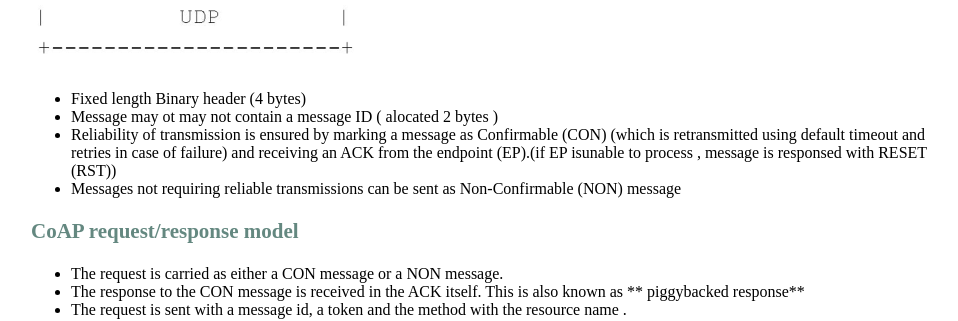
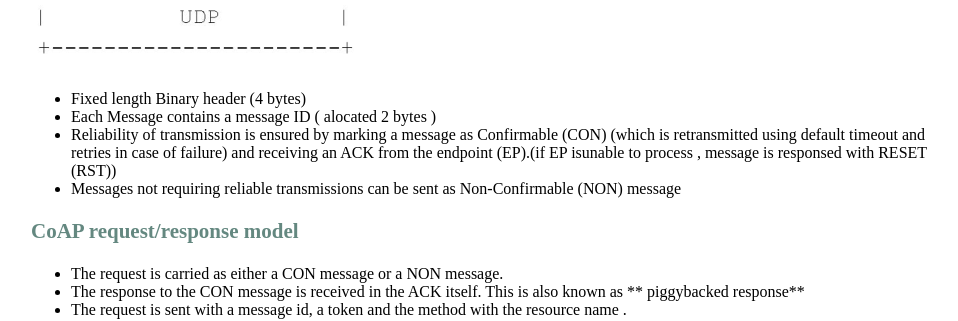
Before and after one commit to jainshailesh/Raveesh.github.io, a Jekyll site: the page built from _posts/2016-05-19-coap-rfc-core.md, in a window 1280 px wide and 900 px high, scrolled down 1313 px. Shown: the part 152-473 px from the top of the window, without its empty margins (161-1119 px from the left). Built offline with Jekyll 4.4.1, drawn with Linux system fonts in a browser that asks for light colours.

Commit message:
Modified the fact that message must contain a message ID

```diff
--- a/_posts/2016-05-19-coap-rfc-core.md
+++ b/_posts/2016-05-19-coap-rfc-core.md
@@ -53,7 +53,7 @@ and the server (the node in this case) responds with a response code and a resou
 <br>
 
 * Fixed length Binary header (4 bytes)
-* Message may ot may not contain a message ID ( alocated 2 bytes )
+* Each Message contains a message ID ( alocated 2 bytes )
 * Reliability of transmission is ensured by marking a message as Confirmable **(CON)** (which is retransmitted using default timeout and retries in case of failure) and receiving an ACK from the endpoint (EP).(if EP isunable to process , message is responsed with RESET **(RST)**)
 * Messages not requiring reliable transmissions can be sent as Non-Confirmable **(NON)** message
 
```
